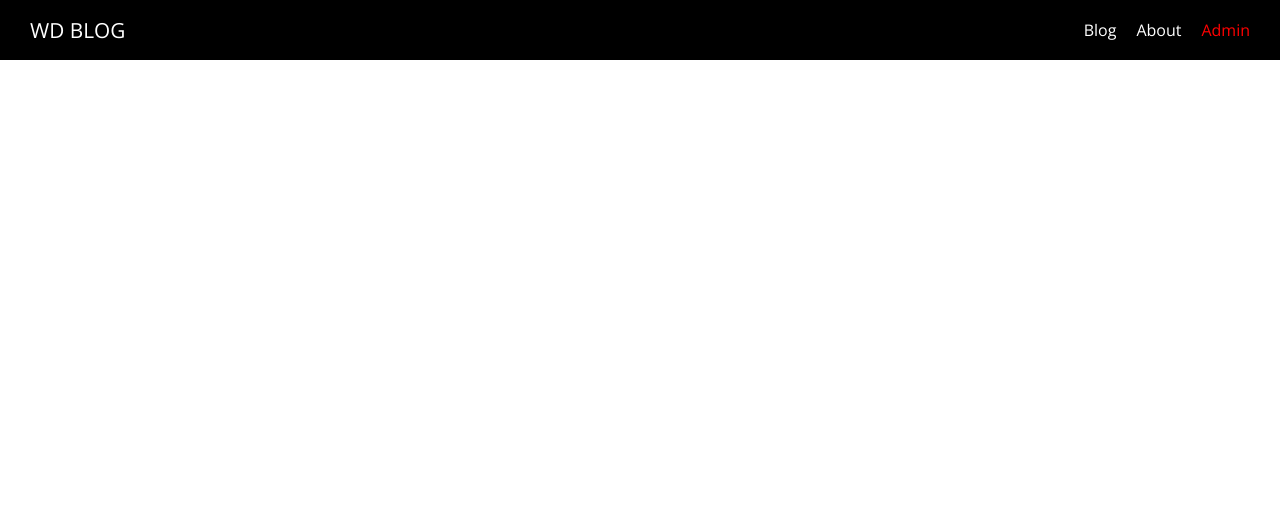
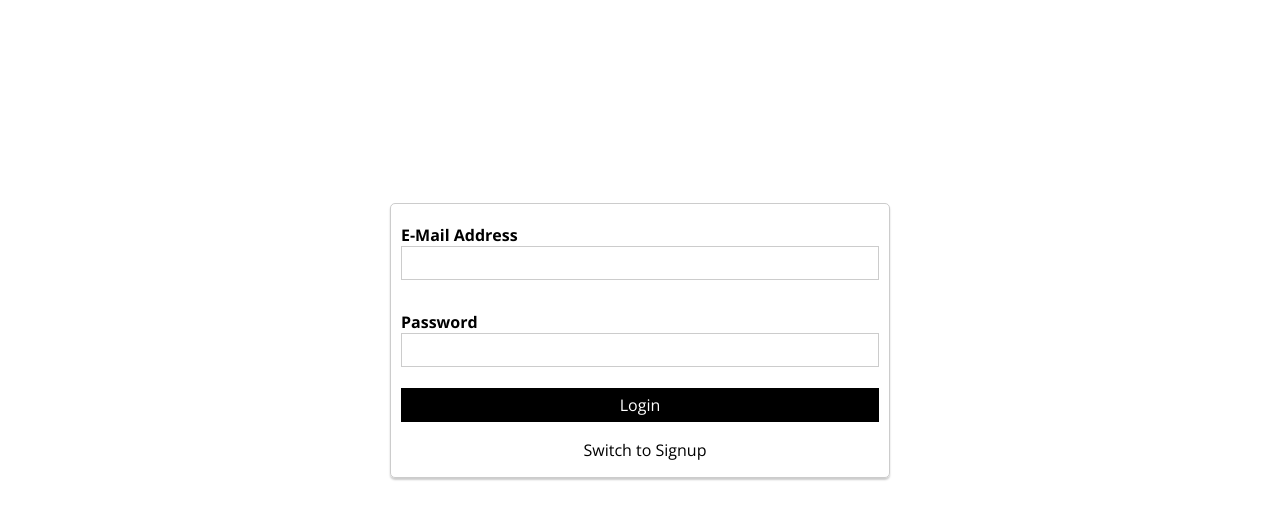
Before and after one commit to chinel/nuxt-blog, a Nuxt app: page /admin/auth in a window 1280 px wide. Shown: the top 520 px of the page. Built offline with nearby package versions, Linux system fonts and the light colour scheme.

Commit message:
feat: add custom error page and admin layout

```diff
--- /dev/null
+++ b/assets/styles/main.css
@@ -0,0 +1,6 @@
+html {
+  font-family: 'Open Sans', sans-serif;
+}
+body {
+  margin: 0;
+}
--- /dev/null
+++ b/layouts/admin.vue
@@ -0,0 +1,20 @@
+<template>
+  <div>
+    <nuxt />
+  </div>
+</template>
+
+<script>
+export default {
+  name: 'BlogAdminLayout',
+}
+</script>
+
+<!-- <style>
+html {
+  font-family: 'Open Sans', sans-serif;
+}
+body {
+  margin: 0;
+}
+</style> -->
--- a/layouts/default.vue
+++ b/layouts/default.vue
@@ -22,12 +22,3 @@
   },
 }
 </script>
-
-<style>
-html {
-  font-family: 'Open Sans', sans-serif;
-}
-body {
-  margin: 0;
-}
-</style>
--- /dev/null
+++ b/layouts/error.vue
@@ -0,0 +1,22 @@
+<template>
+  <div class="error-page">
+    <h1>Oops, something went wrong!</h1>
+    <p>Back to <a href="/">safety</a>!</p>
+  </div>
+</template>
+
+<style scoped>
+.error-page {
+  text-align: center;
+}
+
+.error-page a {
+  text-decoration: none;
+  color: red;
+}
+
+.error-page a:hover,
+.error-page a:active {
+  color: salmon;
+}
+</style>
--- a/nuxt.config.js
+++ b/nuxt.config.js
@@ -27,7 +27,7 @@
   },
 
   // Global CSS: https://go.nuxtjs.dev/config-css
-  css: [],
+  css: [`~/assets/styles/main.css`],
 
   // Plugins to run before rendering page: https://go.nuxtjs.dev/config-plugins
   plugins: [],
--- a/pages/admin/auth/index.vue
+++ b/pages/admin/auth/index.vue
@@ -0,0 +1,63 @@
+<template>
+  <div class="admin-auth-page">
+    <div class="auth-container">
+      <form class="auth-form">
+        <AppControlInput type="email">E-Mail Address</AppControlInput>
+        <AppControlInput type="password">Password</AppControlInput>
+        <AppButton type="submit">{{ isLogin ? 'Login' : 'Sign Up' }}</AppButton>
+        <AppButton
+          type="button"
+          btn-style="inverted"
+          style="margin-left: 10px"
+          @click="isLogin = !isLogin"
+          >Switch to {{ isLogin ? 'Signup' : 'Login' }}</AppButton
+        >
+      </form>
+    </div>
+  </div>
+</template>
+
+<script>
+import AppControlInput from '@/components/UI/AppControlInput'
+import AppButton from '@/components/UI/AppButton'
+
+export default {
+  name: 'AdminAuthPage',
+  components: {
+    AppControlInput,
+    AppButton,
+  },
+  layout: 'admin',
+  data() {
+    return {
+      isLogin: true,
+    }
+  },
+}
+</script>
+
+<style scoped>
+.admin-auth-page {
+  padding: 20px;
+  display: flex;
+  justify-content: center;
+  align-items: center;
+  height: 80vh;
+}
+
+.auth-container {
+  border: 1px solid #ccc;
+  border-radius: 5px;
+  box-shadow: 0 2px 2px #ccc;
+  width: 500px;
+  margin: auto;
+  padding: 10px;
+  box-sizing: border-box;
+}
+
+.auth-form {
+  display: flex;
+  flex-direction: column;
+  row-gap: 11px;
+}
+</style>
--- a/pages/admin/index.vue
+++ b/pages/admin/index.vue
@@ -12,5 +12,6 @@
   beforeRouteEnter(to, from, next) {
     next('/admin/posts')
   },
+  layout: 'admin',
 }
 </script>
--- a/pages/admin/posts/_postId/index.vue
+++ b/pages/admin/posts/_postId/index.vue
@@ -14,6 +14,7 @@
   components: {
     AdminPostForm,
   },
+  layout: 'admin',
   data() {
     return {
       loadedPost: {
--- a/pages/admin/posts/create/index.vue
+++ b/pages/admin/posts/create/index.vue
@@ -13,6 +13,7 @@
   components: {
     AdminPostForm,
   },
+  layout: 'admin',
 }
 </script>
 
--- a/pages/admin/posts/index.vue
+++ b/pages/admin/posts/index.vue
@@ -1,7 +1,9 @@
 <template>
   <div class="admin-page">
     <section class="new-post">
-      <button @click="$router.push('/admin/posts/create')">Create Post</button>
+      <AppButton @click="$router.push('/admin/posts/create')"
+        >Create Post</AppButton
+      >
     </section>
     <section class="existing-posts">
       <h1>Post</h1>
@@ -12,12 +14,14 @@
 
 <script>
 import PostList from '@/components/posts/PostList'
-
+import AppButton from '@/components/ui/AppButton'
 export default {
   name: 'BlogAdmin',
   components: {
     PostList,
+    AppButton,
   },
+  layout: 'admin',
 }
 </script>
 
```
